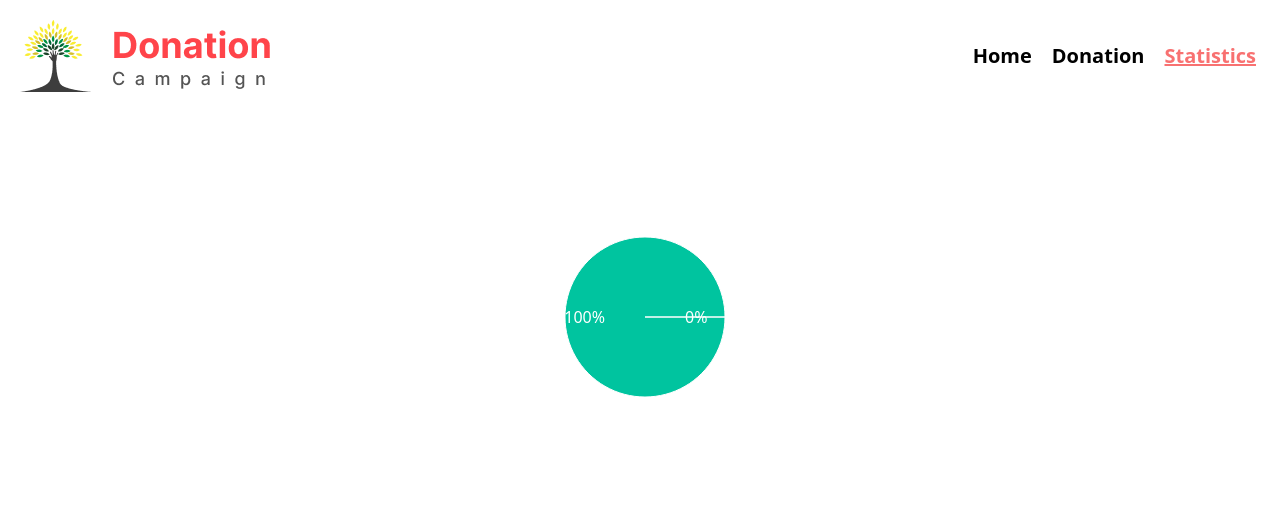
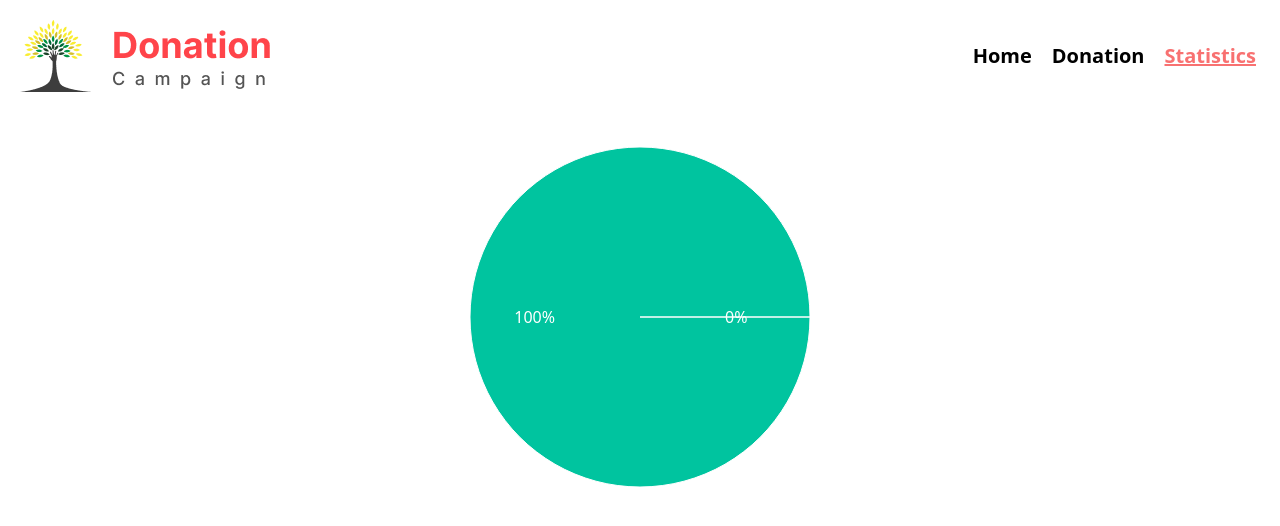
Before and after one commit to mdmasumdu/donation-campaign, a React (Vite) app: page /statistics in a window 1280 px wide. Shown: the top 526 px of the page. Built offline with nearby package versions, Linux system fonts and the light colour scheme.

Commit message:
fixed some isuess of pie chart

```diff
--- a/src/Pages/Donation/Donation.jsx
+++ b/src/Pages/Donation/Donation.jsx
@@ -38,7 +38,7 @@ console.log(donations.length)
           </div>
 
             <div className="flex justify-center mt-10">
-              <button onClick={()=>setshow(12)} className={`btn bg-blue-600 ${donations.length <= 4 ?"hidden" : ''} ${show === 12 ? 'hidden':''} `}>Show ALL</button>
+              <button onClick={()=>setshow(12)} className={`btn bg-blue-600 ${donations.length < 4 ?"hidden" : ''} ${show === 12 ? 'hidden':''} `}>Show ALL</button>
             </div>
 
         </div>
--- a/src/Pages/Statistics/Statistics.jsx
+++ b/src/Pages/Statistics/Statistics.jsx
@@ -73,16 +73,16 @@ const Statistics = () => {
 
       console.log(statistics,remaingstat)
     return (
-        <div className="flex justify-center">
+        <div className="flex justify-center ml-10">
 
-            <PieChart width={400} height={400}>
+            <PieChart width={450} height={500}>
       <Pie
         data={data}
         cx={200}
         cy={200}
         labelLine={false}
         label={renderCustomizedLabel}
-        outerRadius={80}
+        outerRadius={170}
         fill="#8884d8"
         dataKey= 'value'
       >
```
